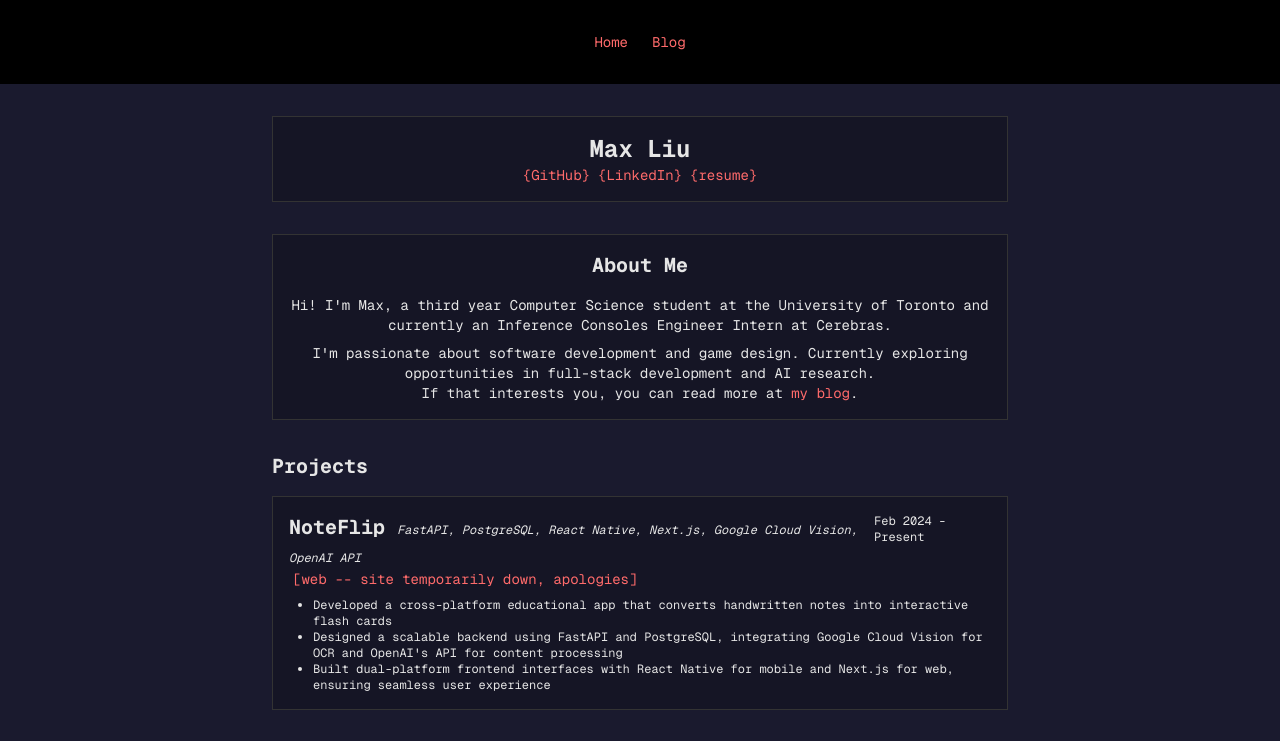
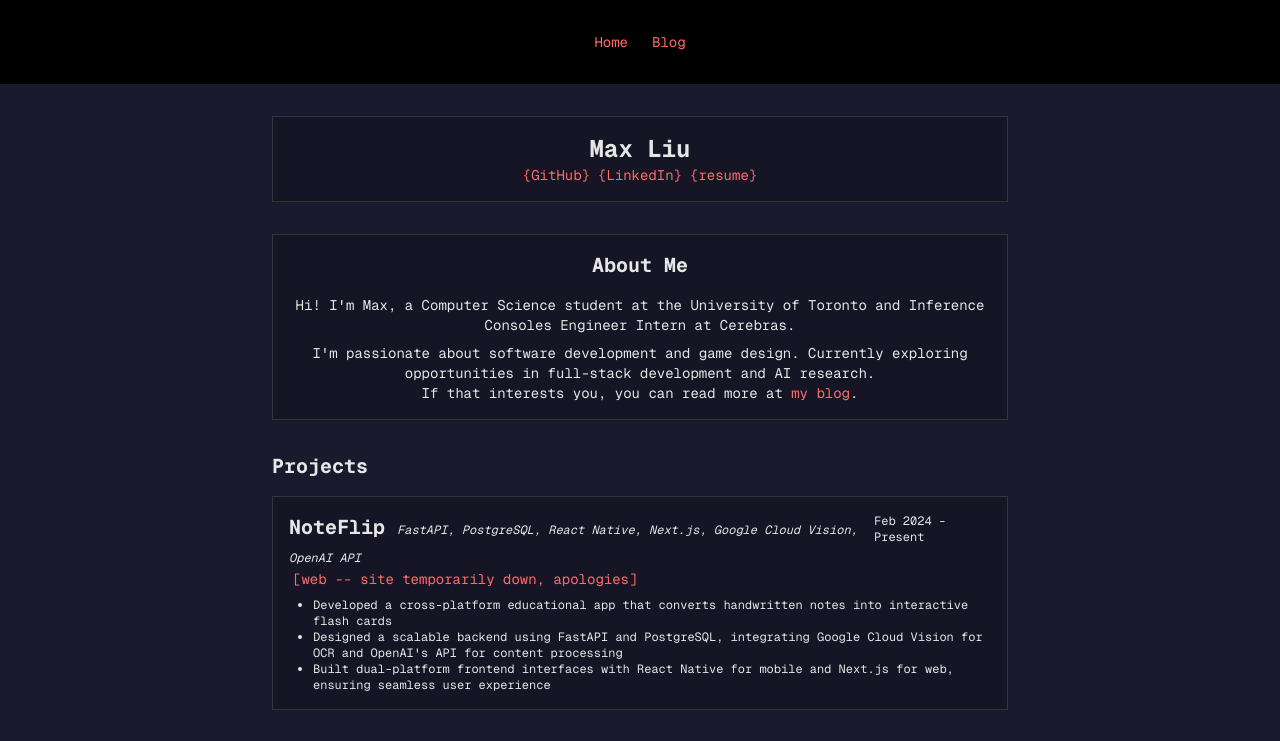
Before and after one commit to maxliu42/maxliu42.github.io, a Next.js app: page / in a window 1280 px wide. Shown: the top 741 px of the page. Built offline with nearby package versions, Linux system fonts and the light colour scheme.

Commit message:
Update page.tsx

```diff
--- a/src/app/page.tsx
+++ b/src/app/page.tsx
@@ -17,8 +17,7 @@ export default function Home() {
             <section className="section">
                 <h2 className="text-xl font-bold text-center mb-4">About Me</h2>
                 <p className="text-center text-sm mb-2">
-                    Hi! I&apos;m Max, a third year Computer Science student at the University of Toronto and currently
-                    an Inference Consoles Engineer Intern at Cerebras.
+                    Hi! I&apos;m Max, a Computer Science student at the University of Toronto and Inference Consoles Engineer Intern at Cerebras.
                 </p>
                 <p className="text-center text-sm">
                     I&apos;m passionate about software development and game design. Currently exploring opportunities in
```
